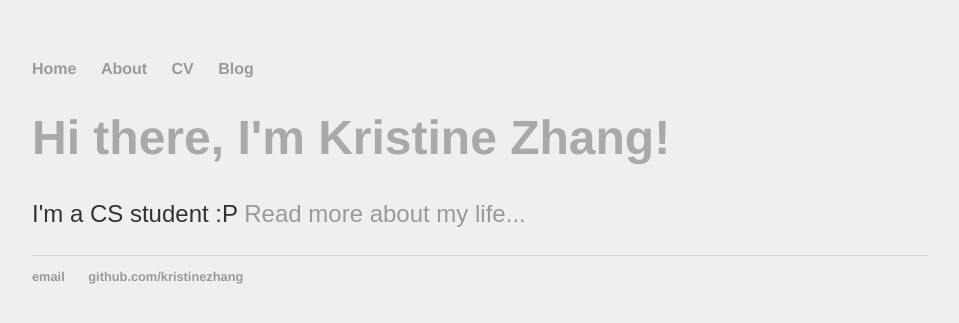
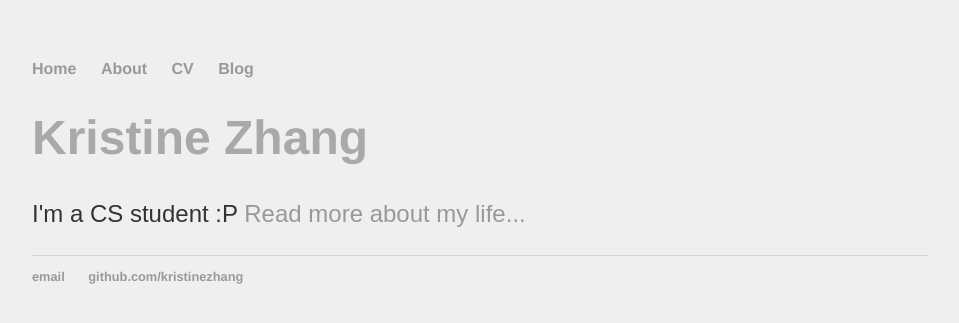
Before and after one commit to KristineZhang/KristineZhang.github.io, a Jekyll site: the page built from index.html, in a window 1280 px wide. Shown: the top 323 px of the page, without its empty margins (160-1119 px from the left). Built offline with Jekyll 4.4.1, drawn with Linux system fonts in a browser that asks for light colours.

Commit message:
Update index.html

```diff
--- a/index.html
+++ b/index.html
@@ -3,6 +3,6 @@ layout: default
 title: Kristine Zhang
 ---
 <div class="blurb">
-	<h1>Hi there, I'm Kristine Zhang!</h1>
+	<h1>Kristine Zhang</h1>
 	<p>I'm a CS student :P <a href="/about">Read more about my life...</a></p>
 </div><!-- /.blurb -->
```
